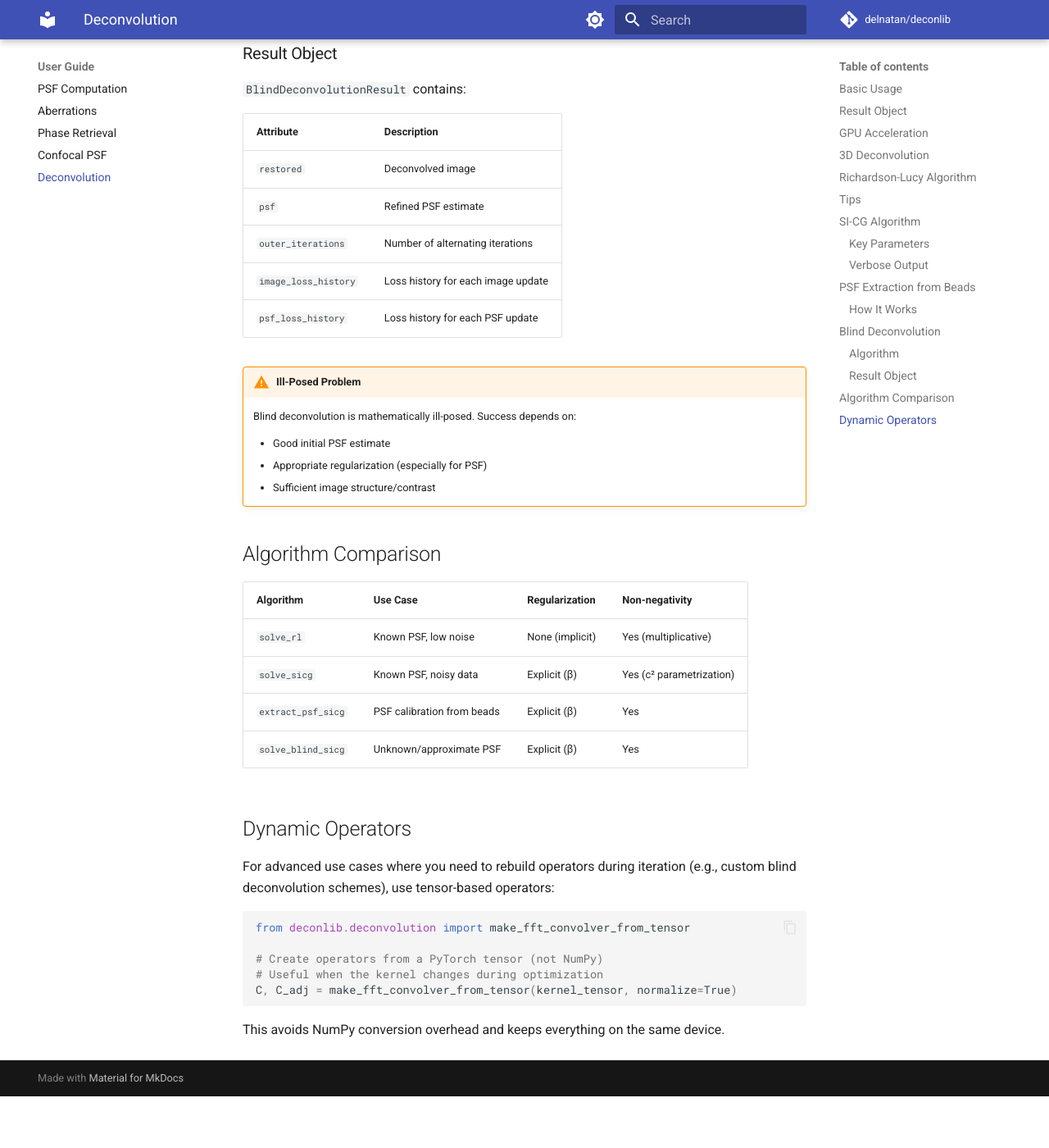
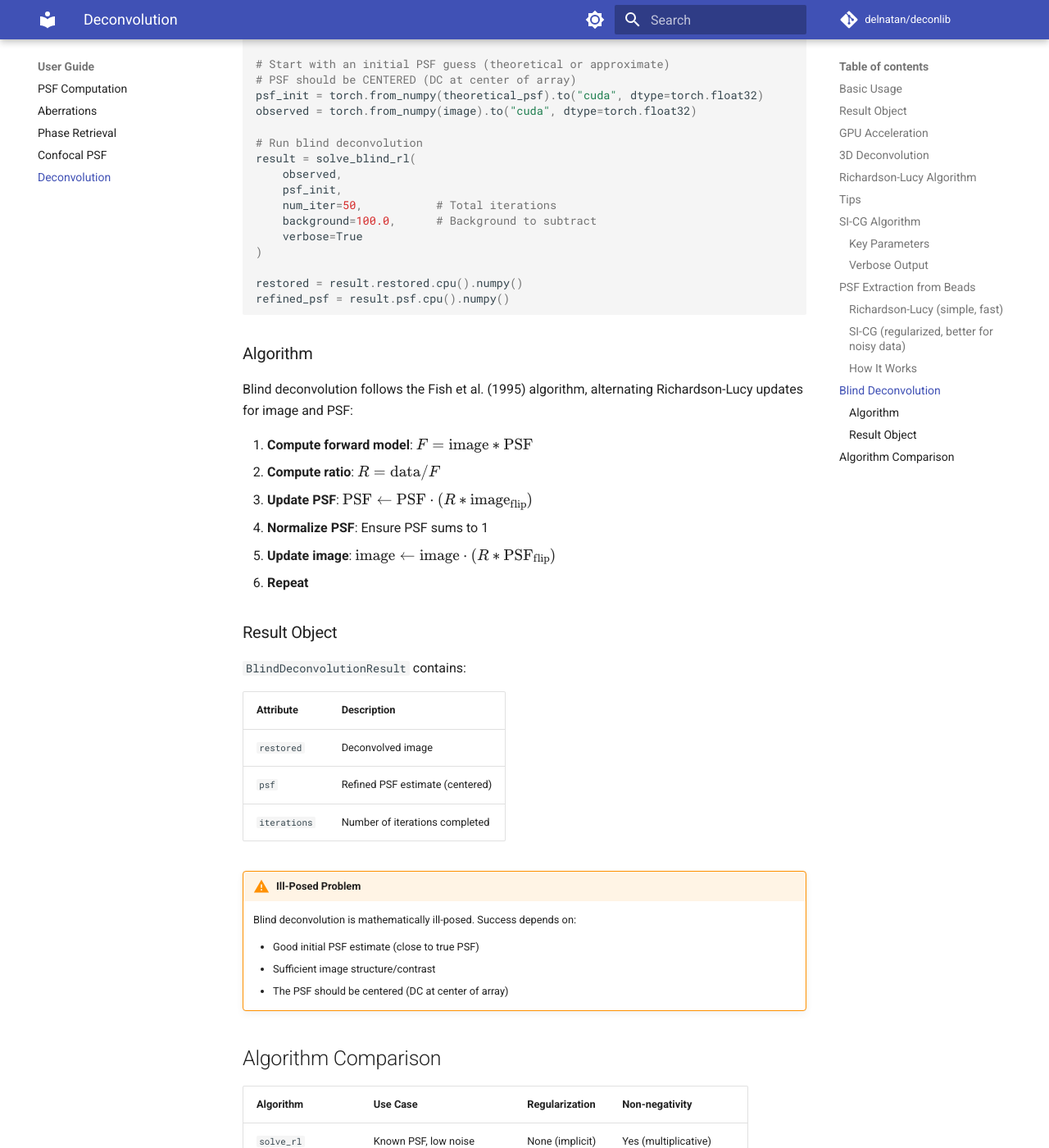
Before and after one commit to delnatan/deconlib, an MkDocs documentation site: the page built from docs/guide/deconvolution.md, in a window 1280 px wide and 1400 px high, scrolled down 5800 px. Shown: the whole window at 82% size. Built offline with MkDocs 1.6.1 and Material for MkDocs 9.7.7, drawn with Linux system fonts in a browser that asks for light colours; comment, search, counter and statistics services are not loaded; before the commit the page ends 7137 px from its top, so only the background shows below that; some of the changed text lies outside the part shown.

Commit message:
Simplify blind deconvolution to use Richardson-Lucy updates
Replace SI-CG inner iterations with simple RL multiplicative updates
following Fish et al. (1995). This is simpler and follows standard
practice for blind deconvolution.

Changes:
- Replace solve_blind_sicg with solve_blind_rl
- Add extract_psf_rl for simple PSF extraction
- Keep extract_psf_sicg for regularized PSF extraction
- Update documentation and exports

````diff
--- a/docs/guide/deconvolution.md
+++ b/docs/guide/deconvolution.md
@@ -162,6 +162,36 @@ Extract the experimental PSF from images of sub-diffraction beads (point sources
 This is useful for calibrating the PSF from real data rather than using a
 theoretical model.
 
+Two methods are available:
+
+### Richardson-Lucy (simple, fast)
+
+```python
+from deconlib.deconvolution import extract_psf_rl
+import torch
+
+# Load bead image
+observed = torch.from_numpy(bead_image).to("cuda", dtype=torch.float32)
+
+# Create point source map (mark bead locations)
+# The point source should be CENTERED (DC at center of array)
+point_sources = torch.zeros_like(observed)
+cy, cx = observed.shape[0] // 2, observed.shape[1] // 2
+point_sources[cy, cx] = 1.0  # Single centered bead
+
+# Extract PSF
+result = extract_psf_rl(
+    observed,
+    point_sources,
+    num_iter=50,
+    background=100.0,  # Subtract background
+    verbose=True
+)
+psf = result.restored.cpu().numpy()  # Centered, normalized PSF
+```
+
+### SI-CG (regularized, better for noisy data)
+
 ```python
 from deconlib.deconvolution import extract_psf_sicg
 import torch
@@ -169,20 +199,17 @@ import torch
 # Load bead image
 observed = torch.from_numpy(bead_image).to("cuda", dtype=torch.float32)
 
-# Create point source map (mark bead locations)
-# This should be sparse with peaks at detected bead centers
+# Create point source map
 point_sources = torch.zeros_like(observed)
-point_sources[bead_y, bead_x] = 1.0  # Single bead
-# Or for multiple beads:
-# for y, x in bead_positions:
-#     point_sources[y, x] = 1.0
+point_sources[bead_y, bead_x] = 1.0  # Mark bead locations
 
-# Extract PSF
+# Extract PSF with regularization
 result = extract_psf_sicg(
     observed,
     point_sources,
     num_iter=100,
-    beta=0.001,
+    beta=0.001,        # Regularization weight
+    background=100.0,
     verbose=True
 )
 psf = result.restored.cpu().numpy()  # Normalized PSF
@@ -197,36 +224,37 @@ The forward model is:
 \]
 
 Since convolution is symmetric (\(A \ast B = B \ast A\)), we can swap roles:
-use the point source map as the "kernel" and solve for the PSF as if it
-were the image. The same SI-CG algorithm works for both problems.
+use the point source map as the "kernel" and solve for the PSF.
 
 !!! tip "Bead Selection"
     - Use isolated beads away from image edges
     - Multiple beads improve SNR (they average together)
     - Ensure beads are truly sub-diffraction (~100nm for visible light)
 
+!!! tip "Which Method?"
+    - Use `extract_psf_rl` for quick extraction with good SNR
+    - Use `extract_psf_sicg` when you need regularization (noisy data)
+
 ## Blind Deconvolution
 
 When the PSF is not precisely known, blind deconvolution estimates both
-the image and PSF simultaneously using alternating optimization.
+the image and PSF simultaneously using alternating Richardson-Lucy updates.
 
 ```python
-from deconlib.deconvolution import solve_blind_sicg
+from deconlib.deconvolution import solve_blind_rl
 import torch
 
 # Start with an initial PSF guess (theoretical or approximate)
+# PSF should be CENTERED (DC at center of array)
 psf_init = torch.from_numpy(theoretical_psf).to("cuda", dtype=torch.float32)
 observed = torch.from_numpy(image).to("cuda", dtype=torch.float32)
 
 # Run blind deconvolution
-result = solve_blind_sicg(
+result = solve_blind_rl(
     observed,
     psf_init,
-    num_outer_iter=10,     # Alternating iterations
-    num_image_iter=20,     # SI-CG iterations for image
-    num_psf_iter=10,       # SI-CG iterations for PSF
-    beta_image=0.001,      # Image regularization
-    beta_psf=0.01,         # PSF regularization (usually higher)
+    num_iter=50,           # Total iterations
+    background=100.0,      # Background to subtract
     verbose=True
 )
 
@@ -236,12 +264,15 @@ refined_psf = result.psf.cpu().numpy()
 
 ### Algorithm
 
-Blind deconvolution alternates between two updates:
+Blind deconvolution follows the Fish et al. (1995) algorithm, alternating
+Richardson-Lucy updates for image and PSF:
 
-1. **Fix PSF, update image**: Standard deconvolution
-2. **Fix image, update PSF**: Inverse deconvolution (same algorithm, swapped roles)
-3. **Normalize PSF**: Ensure PSF sums to 1
-4. **Repeat**
+1. **Compute forward model**: \(F = \text{image} \ast \text{PSF}\)
+2. **Compute ratio**: \(R = \text{data} / F\)
+3. **Update PSF**: \(\text{PSF} \leftarrow \text{PSF} \cdot (R \ast \text{image}_\text{flip})\)
+4. **Normalize PSF**: Ensure PSF sums to 1
+5. **Update image**: \(\text{image} \leftarrow \text{image} \cdot (R \ast \text{PSF}_\text{flip})\)
+6. **Repeat**
 
 ### Result Object
 
@@ -250,17 +281,15 @@ Blind deconvolution alternates between two updates:
 | Attribute | Description |
 |-----------|-------------|
 | `restored` | Deconvolved image |
-| `psf` | Refined PSF estimate |
-| `outer_iterations` | Number of alternating iterations |
-| `image_loss_history` | Loss history for each image update |
-| `psf_loss_history` | Loss history for each PSF update |
+| `psf` | Refined PSF estimate (centered) |
+| `iterations` | Number of iterations completed |
 
 !!! warning "Ill-Posed Problem"
     Blind deconvolution is mathematically ill-posed. Success depends on:
 
-    - Good initial PSF estimate
-    - Appropriate regularization (especially for PSF)
+    - Good initial PSF estimate (close to true PSF)
     - Sufficient image structure/contrast
+    - The PSF should be centered (DC at center of array)
 
 ## Algorithm Comparison
 
@@ -268,20 +297,6 @@ Blind deconvolution alternates between two updates:
 |-----------|----------|----------------|----------------|
 | `solve_rl` | Known PSF, low noise | None (implicit) | Yes (multiplicative) |
 | `solve_sicg` | Known PSF, noisy data | Explicit (β) | Yes (c² parametrization) |
-| `extract_psf_sicg` | PSF calibration from beads | Explicit (β) | Yes |
-| `solve_blind_sicg` | Unknown/approximate PSF | Explicit (β) | Yes |
-
-## Dynamic Operators
-
-For advanced use cases where you need to rebuild operators during iteration
-(e.g., custom blind deconvolution schemes), use tensor-based operators:
-
-```python
-from deconlib.deconvolution import make_fft_convolver_from_tensor
-
-# Create operators from a PyTorch tensor (not NumPy)
-# Useful when the kernel changes during optimization
-C, C_adj = make_fft_convolver_from_tensor(kernel_tensor, normalize=True)
-```
-
-This avoids NumPy conversion overhead and keeps everything on the same device.
+| `extract_psf_rl` | PSF calibration, fast | None (implicit) | Yes (multiplicative) |
+| `extract_psf_sicg` | PSF calibration, noisy | Explicit (β) | Yes (c² parametrization) |
+| `solve_blind_rl` | Unknown/approximate PSF | None (implicit) | Yes (multiplicative) |
````
Also changed, not shown: docs/api/deconvolution.md (+6 -2 lines), 2 other files.
